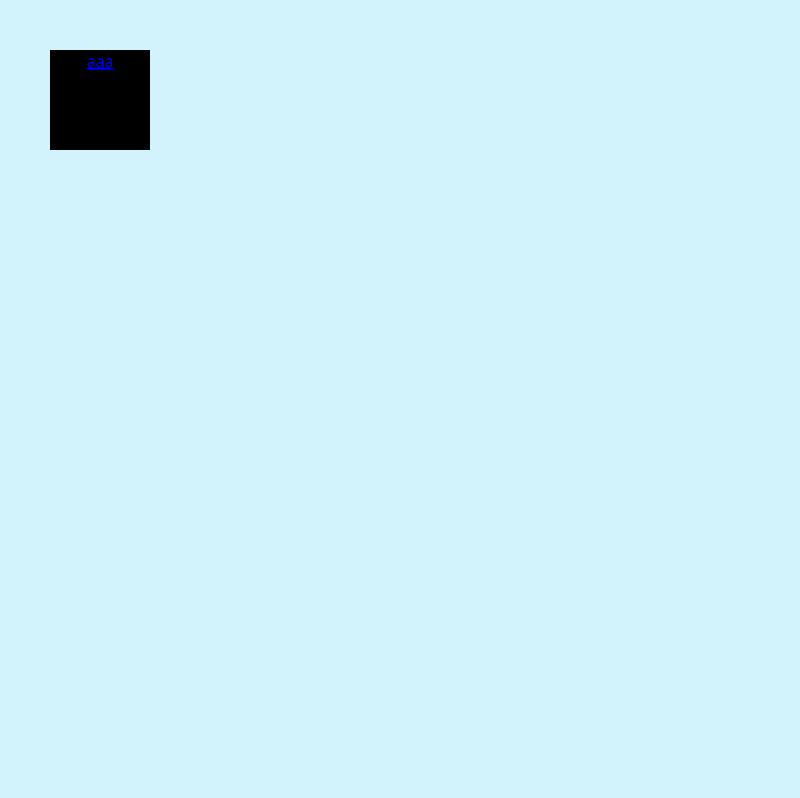
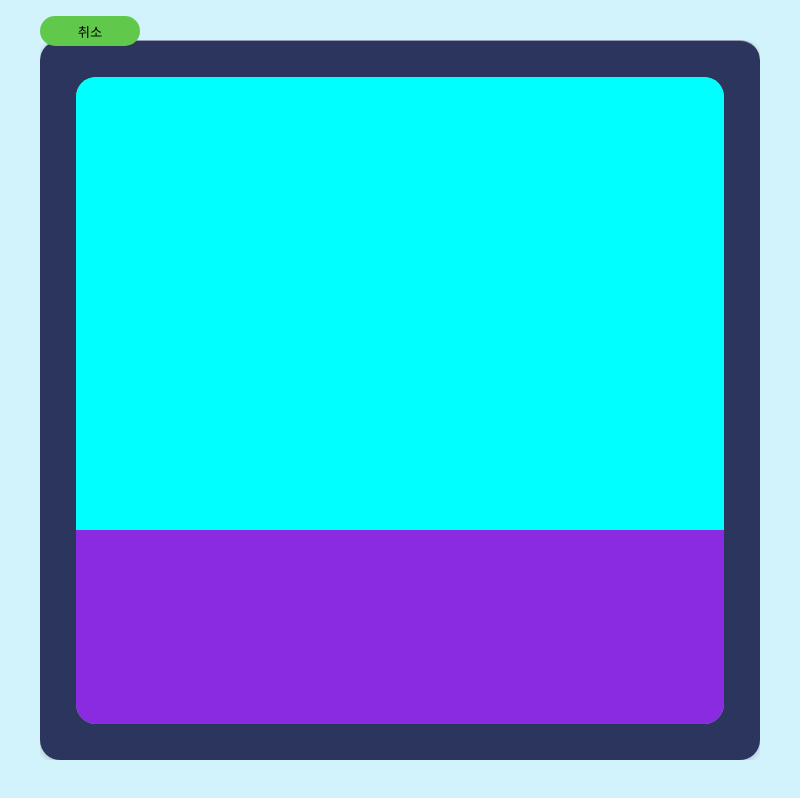
Before and after one commit to cwj980119/Kiosk-Electron, an Electron app: page pages/menu.html in a window 800 px wide. Drawn offline with Linux system fonts and the light colour scheme.

Commit message:
menu frame 추가

```diff
--- a/pages/initial.css
+++ b/pages/initial.css
@@ -66,8 +66,10 @@ body {
     justify-content: center;
 }
 
-.menu_text{
-  font-size: large;
+.text{
+  font-family:Arial;
+  font-size: 40px;
+  font-weight:bold;
 }
 
 .to_menu{
--- a/pages/menu.css
+++ b/pages/menu.css
@@ -32,12 +32,54 @@ align-items: center;
   overflow: hidden;
 }
 
+.frame {
+  height: 90vh;
+  width: 90vw;
+  background: rgba(35, 43, 85, 0.95);
+  background-size: cover;
+  margin-left: auto;
+  margin-right: auto;
+  border-top: solid 1px rgba(255, 255, 255, 0.5);
+  border-radius: 20px;
+  box-shadow: 0px 2px 7px rgba(0, 0, 0, 0.2);
+  overflow: hidden;
+  transition: all 0.5s ease;
+  text-align: center;
+  display: flex;
+  align-items: center;
+  justify-content: center;
+}
+
 .go_back{
   position: absolute;
   width: 100px;
-  height: 100px;
-  left: 50px;
-  top: 50px;
-  border-color: black;
-  background-color: black;
+  height: 30px;
+  left: 5vw;
+  top: 2vh;
+  background-color: rgb(96, 201, 75);
+  border: 0px;
+  border-radius: 20px;
 }
+
+.menu-frame{
+  width: 90%;
+  height: 90%;
+  background-color: rgb(96, 201, 75);
+  border-radius: 20px;
+}
+
+.menu-list-frame{
+  width: 100%;
+  height: 70%;
+  background-color: aqua;
+  border-top-left-radius: 20px;
+  border-top-right-radius: 20px;
+}
+
+.order-list-frame{
+  width: 100%;
+  height: 30%;
+  background-color: blueviolet;
+  border-bottom-left-radius: 20px;
+  border-bottom-right-radius: 20px;
+}
--- a/pages/menu.html
+++ b/pages/menu.html
@@ -5,6 +5,22 @@
 
 <body>
   <div class="container">
+    <div class="frame">
+      <div class="menu-frame">
+        <div class="menu-list-frame">
+          <div class="menu-list">
+
+          </div>
+        </div>
+        <div class="order-list-frame">
+          <div class="order-list">
+
+          </div>
+        </div>
+      </div>
+    </div>
   </div>
-  <a href="./initial.html" class="go_back">aaa</a>
+  <button onclick="location.href='../pages/initial.html'" class="go_back">
+    <a>취소</a>
+  </button>
 </body>
```
Also changed, not shown: pages/initial.html (+4 -2 lines).
